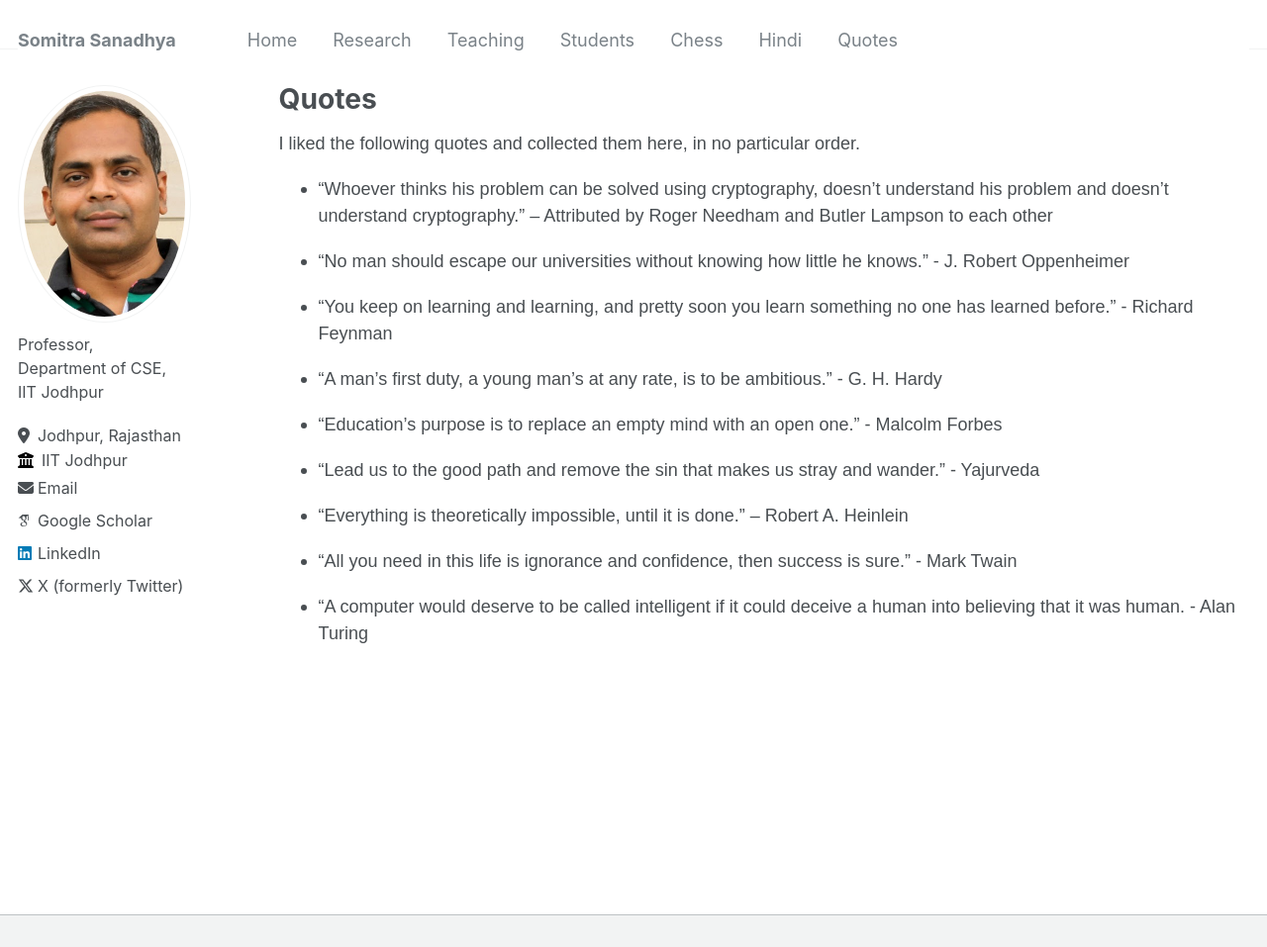
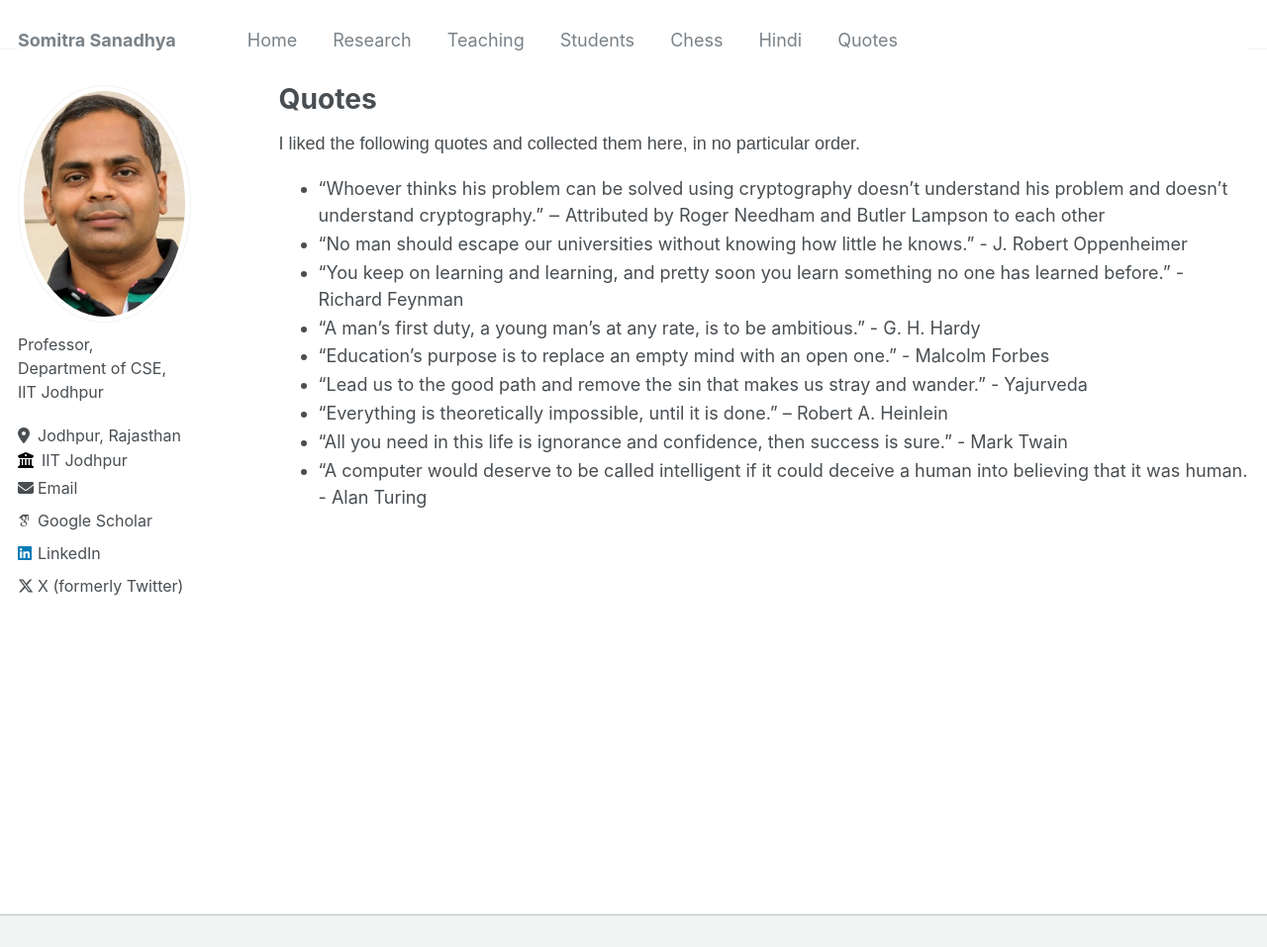
Before and after one commit to somitra-sanadhya/somitra-sanadhya.github.io, a Jekyll site: the page built from _pages/quotes.md, in a window 1280 px wide and 1097 px high, cut to the strip 0-957 px from the top of the window. Shown: the whole strip at 99% size. Built offline with Jekyll 4.4.1, drawn with Linux system fonts in a browser that asks for light colours; some web fonts are replaced.

```diff
--- a/_pages/quotes.md
+++ b/_pages/quotes.md
@@ -7,21 +7,12 @@ author_profile: true
 
 I liked the following quotes and collected them here, in no particular order.
 
-
-+ "Whoever thinks his problem can be solved using cryptography, doesn’t understand his problem and doesn’t understand cryptography." ‒ Attributed by Roger Needham and Butler Lampson to each other
-
++ "Whoever thinks his problem can be solved using cryptography doesn’t understand his problem and doesn’t understand cryptography." ‒ Attributed by Roger Needham and Butler Lampson to each other
 + "No man should escape our universities without knowing how little he knows."  - J. Robert Oppenheimer
-
 + "You keep on learning and learning, and pretty soon you learn something no one has learned before." - Richard Feynman
-
 + "A man's first duty, a young man's at any rate, is to be ambitious." - G. H. Hardy
-
 + "Education’s purpose is to replace an empty mind with an open one." - Malcolm Forbes
-
 + "Lead us to the good path and remove the sin that makes us stray and wander." - Yajurveda
-
 + "Everything is theoretically impossible, until it is done.” – Robert A. Heinlein
-
 + "All you need in this life is ignorance and confidence, then success is sure." - Mark Twain
-
 + "A computer would deserve to be called intelligent if it could deceive a human into believing that it was human. - Alan Turing
```
